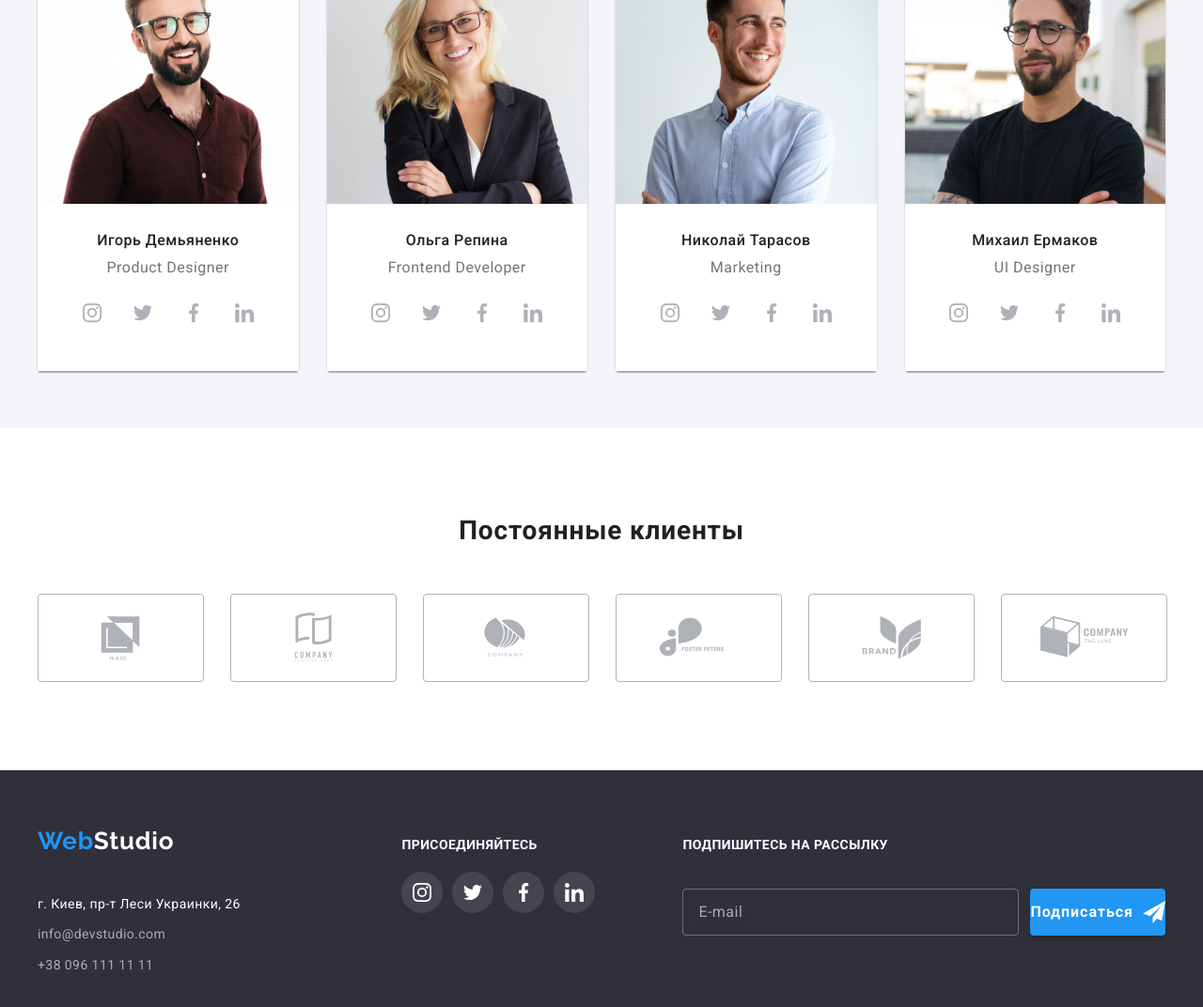
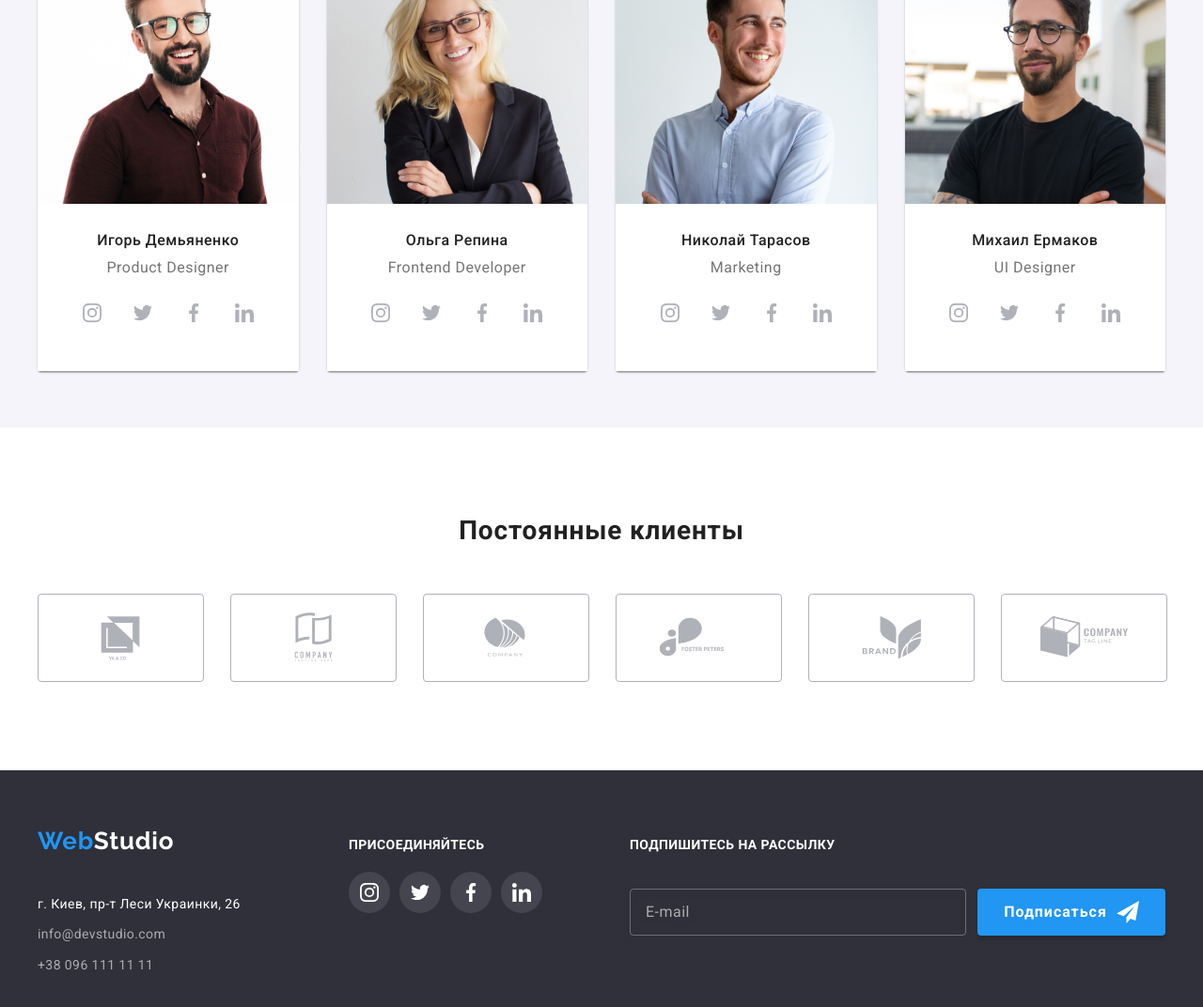
Before and after one commit to maslovvasil/goit-markup-hw-08, a plain HTML site: page index.html in a window 1280 px wide. Shown: the part 1887-2959 px from the top of the page at 94% size. Drawn offline with nearby package versions, Linux system fonts and the light colour scheme.

Commit message:
правка
правка

```diff
--- a/sass/components/_subscribe.scss
+++ b/sass/components/_subscribe.scss
@@ -146,7 +146,7 @@
   margin: auto;
 
   background-color: #2196F3;
- // width: 200px;
+  width: 200px;
   height: 50px;
   border: 0px;
   border-radius: 4px;
```
Also changed, not shown: css/main.css, css/main.min.css, 2 other files.
